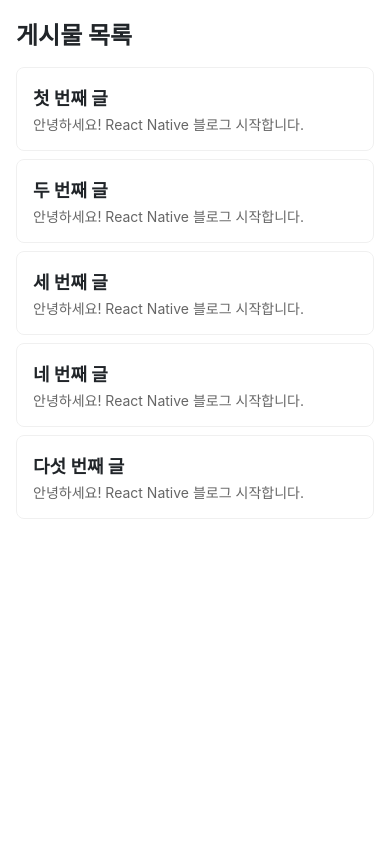
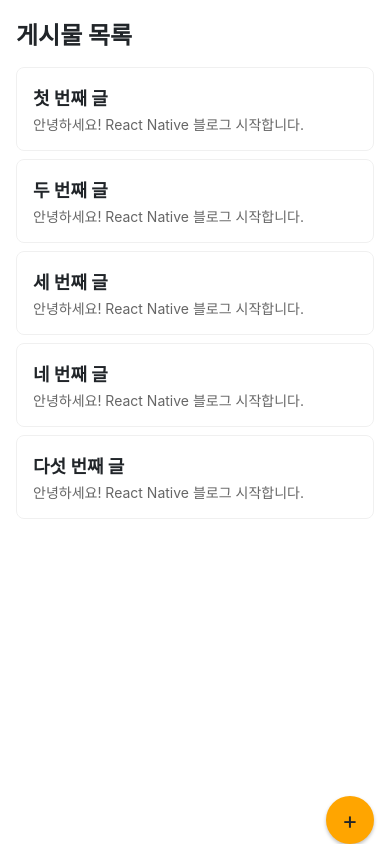
Before and after one commit to prettyturtle/RN-Tutorial, a React Native app: screen / in a window 390 px wide. Built offline with nearby package versions, Linux system fonts and the light colour scheme.

Commit message:
add post floating button

```diff
--- /dev/null
+++ b/src/components/AddPostFloatingButton.tsx
@@ -0,0 +1,39 @@
+import { Pressable, StyleSheet, Text } from "react-native";
+import { useSafeAreaInsets } from "react-native-safe-area-context";
+
+const AddPostFloatingButton = () => {
+	const safeAreaInsets = useSafeAreaInsets();
+
+	return (
+		<Pressable
+			style={[styles.container, { bottom: safeAreaInsets.bottom }]}
+		>
+			<Text style={styles.text}>+</Text>
+		</Pressable>
+	);
+};
+
+export default AddPostFloatingButton;
+
+const styles = StyleSheet.create({
+	container: {
+		position: "absolute",
+		right: 16,
+		width: 48,
+		height: 48,
+		borderRadius: 24,
+		alignItems: "center",
+		justifyContent: "center",
+		backgroundColor: "#FFA500",
+		shadowColor: "#000",
+		shadowOffset: { width: 0, height: 2 },
+		shadowOpacity: 0.25,
+		shadowRadius: 3.84,
+		elevation: 5,
+	},
+	text: {
+		fontSize: 24,
+		fontWeight: "semibold",
+		color: "#212529",
+	},
+});
--- a/src/screens/PostListScreen.tsx
+++ b/src/screens/PostListScreen.tsx
@@ -9,6 +9,7 @@ import {
 import { SafeAreaView } from "react-native-safe-area-context";
 import { getPosts, Post, posts } from "../data/postData";
 import { useEffect, useState } from "react";
+import AddPostFloatingButton from "../components/AddPostFloatingButton";
 
 const PostListScreen = () => {
 	const [postList, setPostList] = useState<Post[]>([]);
@@ -61,6 +62,8 @@ const PostListScreen = () => {
 					</View>
 				}
 			/>
+
+			<AddPostFloatingButton />
 		</SafeAreaView>
 	);
 };
```
